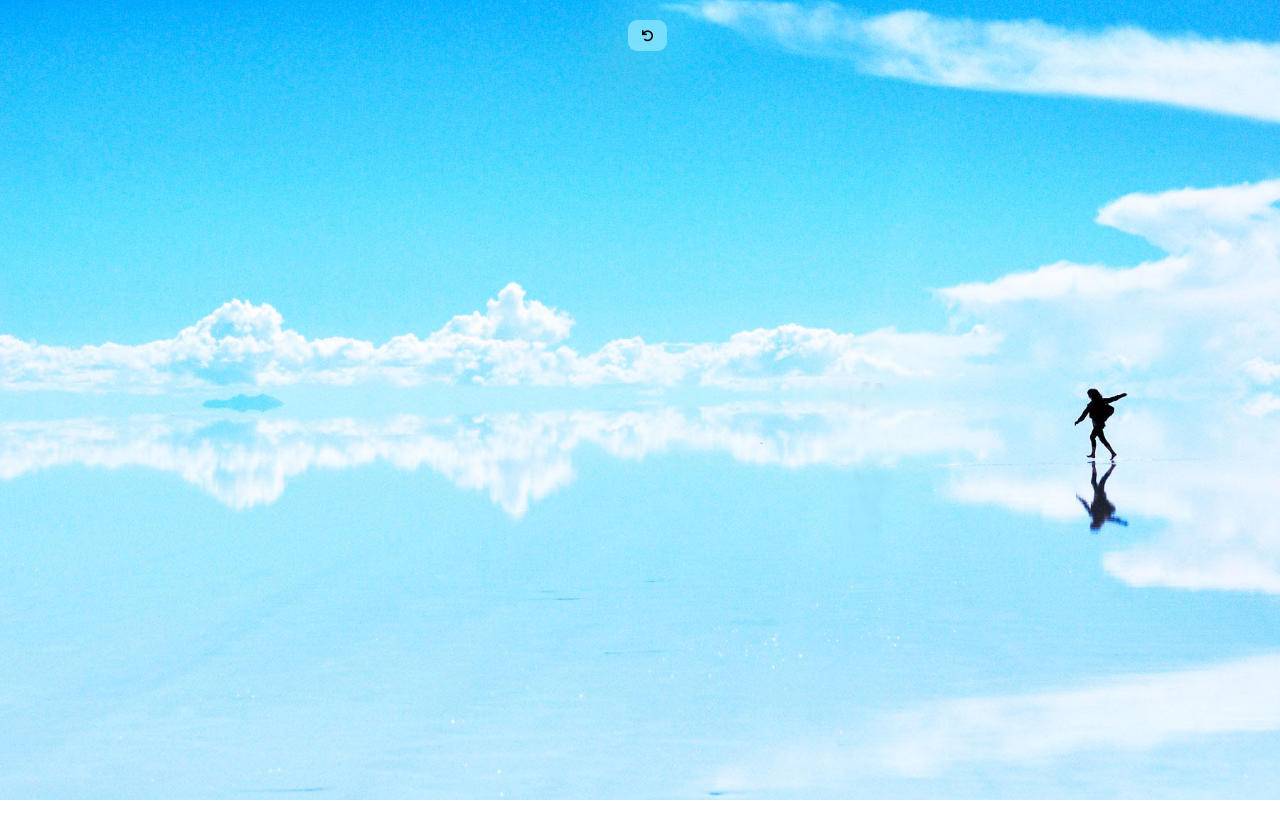
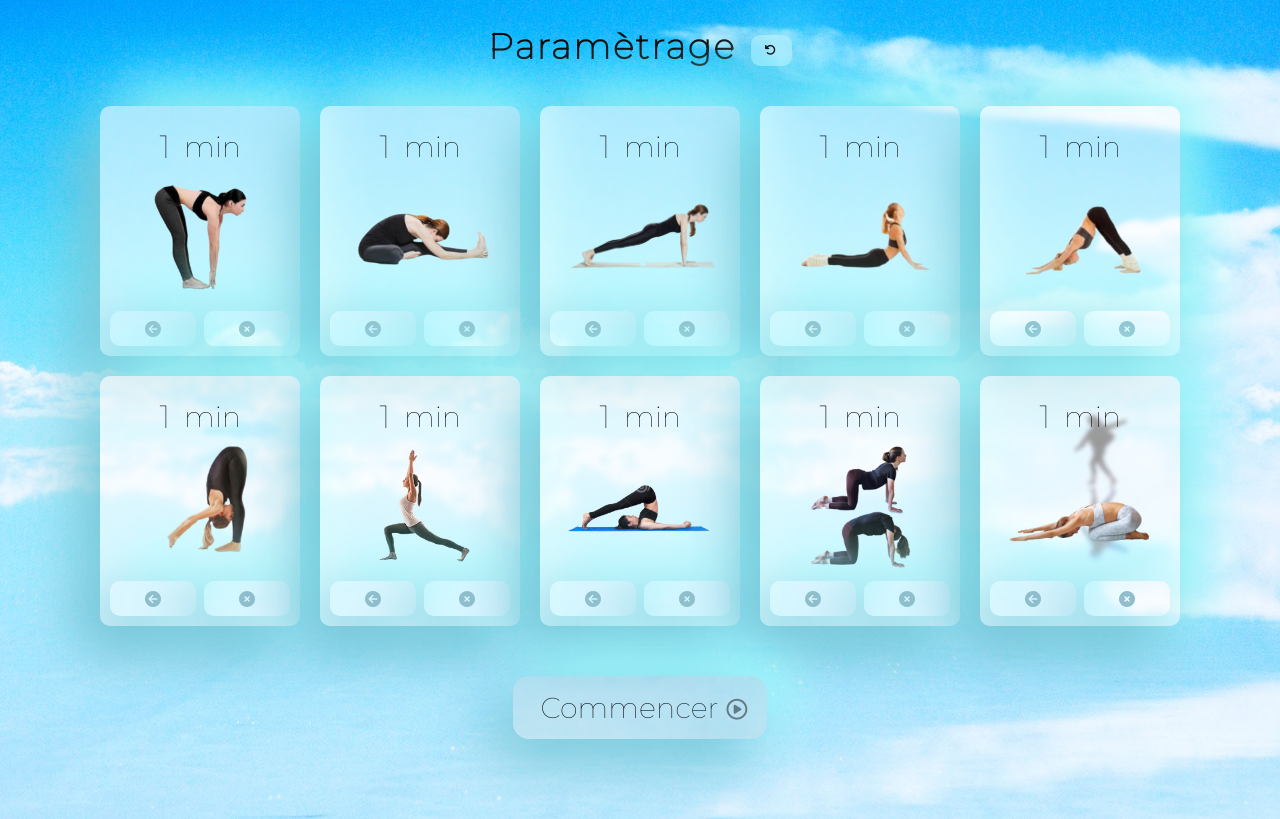
Before and after one commit to DamienLecointre/yoga-routine, a plain HTML site: page index.html in a window 1280 px wide. Drawn offline with Linux system fonts and the light colour scheme.

Commit message:
ajout cards + delete cards

```diff
--- a/index.html
+++ b/index.html
@@ -7,15 +7,17 @@
   <meta name="viewport" content="width=device-width, initial-scale=1.0">
   <title>Daily Routine</title>
   <link rel="shortcut icon" href="./img/logo.png">
-  <link rel="stylesheet" href="https://cdnjs.cloudflare.com/ajax/libs/font-awesome/5.15.3/css/all.min.css" />
+  <link rel="stylesheet" href="https://cdnjs.cloudflare.com/ajax/libs/font-awesome/6.5.0/css/all.min.css" />
   <link rel="stylesheet" href="./style.css">
 </head>
 
 <body>
-  <div>
-    <h1></h1>
-    <i class="fa fa-undo" aria-hidden="true"></i>
-  </div>
+
+  <h1>Paramètrage<i class="fa fa-undo" aria-hidden="true"></i></h1>
+  <main>
+    <ul></ul>
+  </main>
+  <button id="start">Commencer<i class="far fa-play-circle"></i></button>
 
 
   <script src="index.js"></script>
--- a/index.js
+++ b/index.js
@@ -1,14 +1,75 @@
-console.log("hello");
+const cardsContainer = document.querySelector("ul");
+
+// console.log(arrow, deleteBtn);
 
 const position = {
-  position0: "0.png",
-  position1: "1.png",
-  position2: "2.png",
-  position3: "3.png",
-  position4: "4.png",
-  position5: "5.png",
-  position6: "6.png",
-  position7: "7.png",
-  position8: "8.png",
-  position9: "9.png",
+  position0: "./img/0.png",
+  position1: "./img/1.png",
+  position2: "./img/2.png",
+  position3: "./img/3.png",
+  position4: "./img/4.png",
+  position5: "./img/5.png",
+  position6: "./img/6.png",
+  position7: "./img/7.png",
+  position8: "./img/8.png",
+  position9: "./img/9.png",
 };
+
+const displayCards = () => {
+  cardsContainer.innerHTML = "";
+  for (keys in position) {
+    // console.log(position[keys]);
+    cardsContainer.innerHTML += `
+      <li>
+        <div class="card-header">
+          <input type="number" name="" id="" value="1">
+          <span>min</span>
+        </div>
+        <img src="${position[keys]} " alt="">
+        <i class="fa-solid fa-circle-arrow-left arrow"></i>
+        <i class="fa-solid fa-circle-xmark deleteBtn"></i>
+      </li>
+    `;
+  }
+  const arrow = document.querySelectorAll(".arrow");
+  const deleteBtn = document.querySelectorAll(".deleteBtn");
+  const card = document.querySelectorAll("li");
+  console.log(card);
+
+  arrow.forEach((arrowIcon) =>
+    arrowIcon.addEventListener("click", (e) => {
+      console.log(e.target);
+    })
+  );
+
+  deleteBtn.forEach((deleteIcon) =>
+    deleteIcon.addEventListener("click", () => {
+      // console.log(deleteIcon.parentNode);
+      deleteIcon.parentNode.remove();
+    })
+  );
+
+  // console.log(typeof cardsContainer);
+};
+
+// displayCards();
+
+window.addEventListener("load", displayCards);
+
+// const arrow = document.querySelectorAll(".arrow");
+// const deleteBtn = document.querySelectorAll(".deleteBtn");
+// const card = document.querySelectorAll("li");
+// console.log(card);
+
+// arrow.forEach((arrowIcon) =>
+//   arrowIcon.addEventListener("click", () => {
+//     console.log(arrowIcon.parentNode);
+//   })
+// );
+
+// deleteBtn.forEach((deleteIcon) =>
+//   deleteIcon.addEventListener("click", () => {
+//     // console.log(deleteIcon.parentNode);
+//     deleteIcon.parentNode.remove();
+//   })
+// );
```
